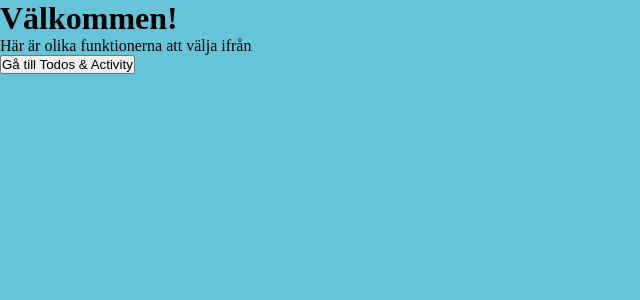
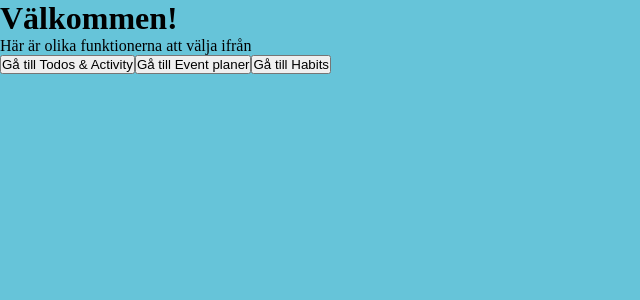
Before and after one commit to Ludvig-D/PAA, a React (Vite) app: page / in a window 1280 px wide. Shown: the top 300 px of the page, without its empty margins (0-640 px from the left). Built offline with nearby package versions, Linux system fonts and the light colour scheme.

Commit message:
Added nav to all pages

```diff
--- a/src/pages/Home.jsx
+++ b/src/pages/Home.jsx
@@ -1,5 +1,4 @@
-import React from "react";
-import { useNavigate } from "react-router-dom";
+import { useNavigate } from 'react-router-dom';
 
 const Home = () => {
   const navigate = useNavigate();
@@ -8,13 +7,23 @@ const Home = () => {
     navigate('/todos');
   };
 
-    return(
+  const handleGoToEvents = () => {
+    navigate('/event');
+  };
+
+  const handleGoToHabits = () => {
+    navigate('/habits');
+  };
+
+  return (
     <div>
       <h1>Välkommen!</h1>
       <p>Här är olika funktionerna att välja ifrån</p>
       <button onClick={handleGoToTodos}>Gå till Todos & Activity</button>
+      <button onClick={handleGoToEvents}>Gå till Event planer</button>
+      <button onClick={handleGoToHabits}>Gå till Habits</button>
     </div>
-    )
-}
+  );
+};
 
 export default Home;
```
Lines whose indentation alone changed are shown as unchanged.
